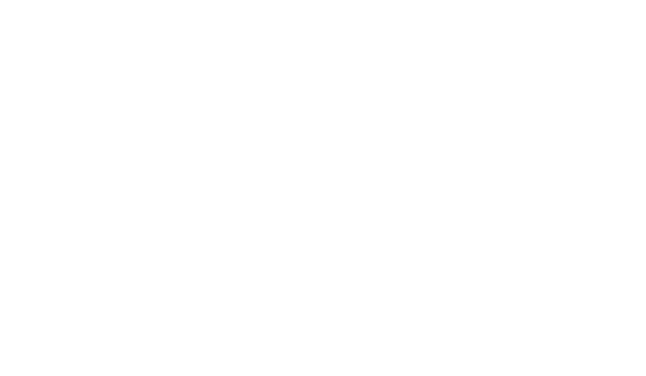
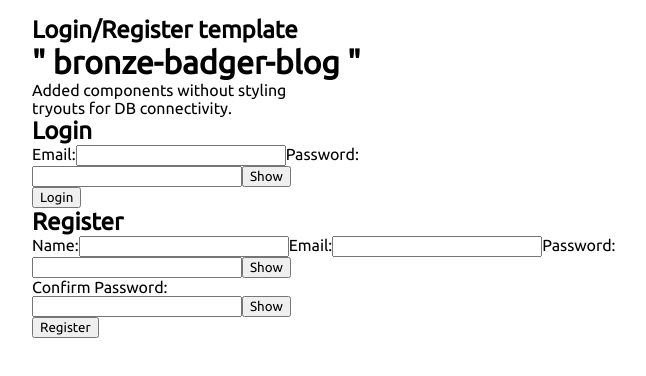
Before and after one commit to Hack-Weekly/Bronze-Badger-Blog, a React (Create React App) app in the folder client/: page / in a window 1280 px wide. Shown: the top 376 px of the page, without its empty margins (38-684 px from the left). Built offline with nearby package versions, Linux system fonts and the light colour scheme.

Commit message:
Update index.jsx

```diff
--- a/client/src/pages/Home/index.jsx
+++ b/client/src/pages/Home/index.jsx
@@ -1,12 +1,20 @@
 import React from 'react';
+import Header from '../../components/Home/Header';
+import Login from '../../components/Home/Login/Login';
+import Register from '../../components/Home/Register/Register';
 
 const Home = () => {
   return (
     <div>
 
       {/* Header */}
+      <Header />
 
       {/*Register/LogIn*/}
+      <div className="auth-container">
+        <Login />
+        <Register />
+      </div>
 
       {/* Search Bar */}
 
```
